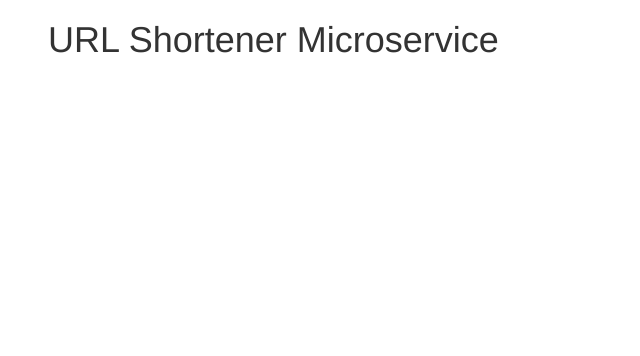
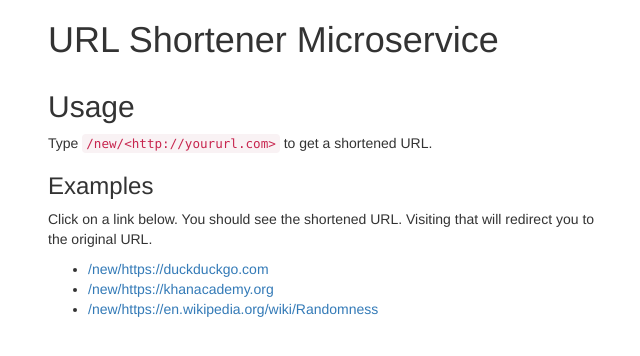
Before and after one commit to kevcomedia/url-shortener, a website: page index.html in a window 1280 px wide. Shown: the whole page, without its empty margins (22-662 px from the left). Drawn offline with nearby package versions, Linux system fonts and the light colour scheme.

Commit message:
Write usage instructions

```diff
--- a/index.html
+++ b/index.html
@@ -16,6 +16,20 @@
         <h1>URL Shortener Microservice</h1>
       </div>
     </div>
+
+    <div class="row">
+      <div class="col-md-6">
+        <h2>Usage</h2>
+        <p>Type <code>/new/&lt;http://yoururl.com&gt;</code> to get a shortened URL.</p>
+        <h3>Examples</h3>
+        <p>Click on a link below. You should see the shortened URL. Visiting that will redirect you to the original URL.</p>
+        <ul>
+          <li><a href="/new/https://duckduckgo.com">/new/https://duckduckgo.com</a></li>
+          <li><a href="/new/https://khanacademy.org">/new/https://khanacademy.org</a></li>
+          <li><a href="/new/https://en.wikipedia.org/wiki/Randomness">/new/https://en.wikipedia.org/wiki/Randomness</a></li>
+        </ul>
+      </div>
+    </div>
   </div>
 </body>
 
```
